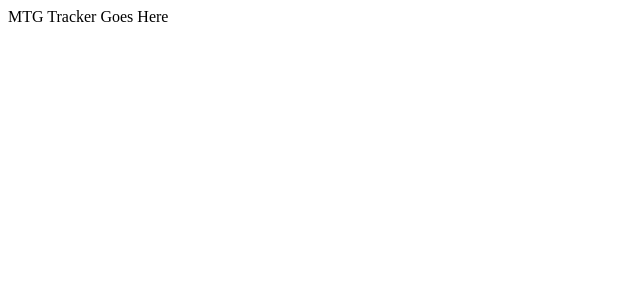
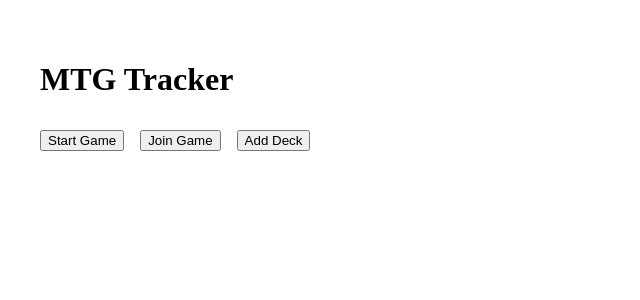
Before and after one commit to liamrhyde/MTG-App, a React (Vite) app in the folder frontend/: page / in a window 1280 px wide. Shown: the top 300 px of the page, without its empty margins (0-640 px from the left). Built offline with nearby package versions, Linux system fonts and the light colour scheme.

Commit message:
[Frontend] Sets up Agents rules + basic structure

```diff
--- a/frontend/src/App.tsx
+++ b/frontend/src/App.tsx
@@ -1,5 +1,7 @@
+import { Homepage } from "./views/Homepage";
+
 function App() {
-    return <>MTG Tracker Goes Here</>;
+    return <Homepage />;
 }
 
 export default App;
--- /dev/null
+++ b/frontend/src/views/Homepage.tsx
@@ -0,0 +1,12 @@
+export const Homepage = () => {
+    return (
+        <div style={{ padding: '2rem' }}>
+            <h1>MTG Tracker</h1>
+            <div style={{ display: 'flex', gap: '1rem', marginTop: '2rem' }}>
+                <button>Start Game</button>
+                <button>Join Game</button>
+                <button>Add Deck</button>
+            </div>
+        </div>
+    );
+};
```
Also changed, not shown: 1 other file (tests, documents, lock files or other folders).
